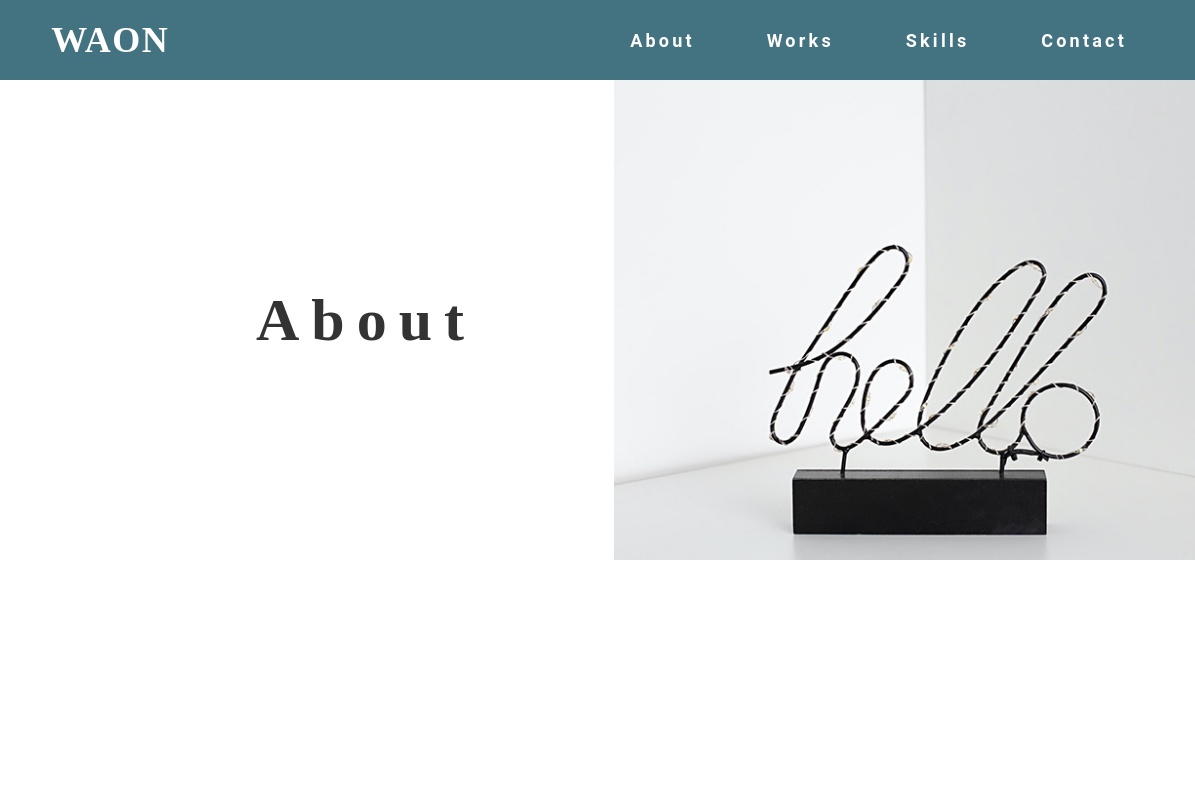
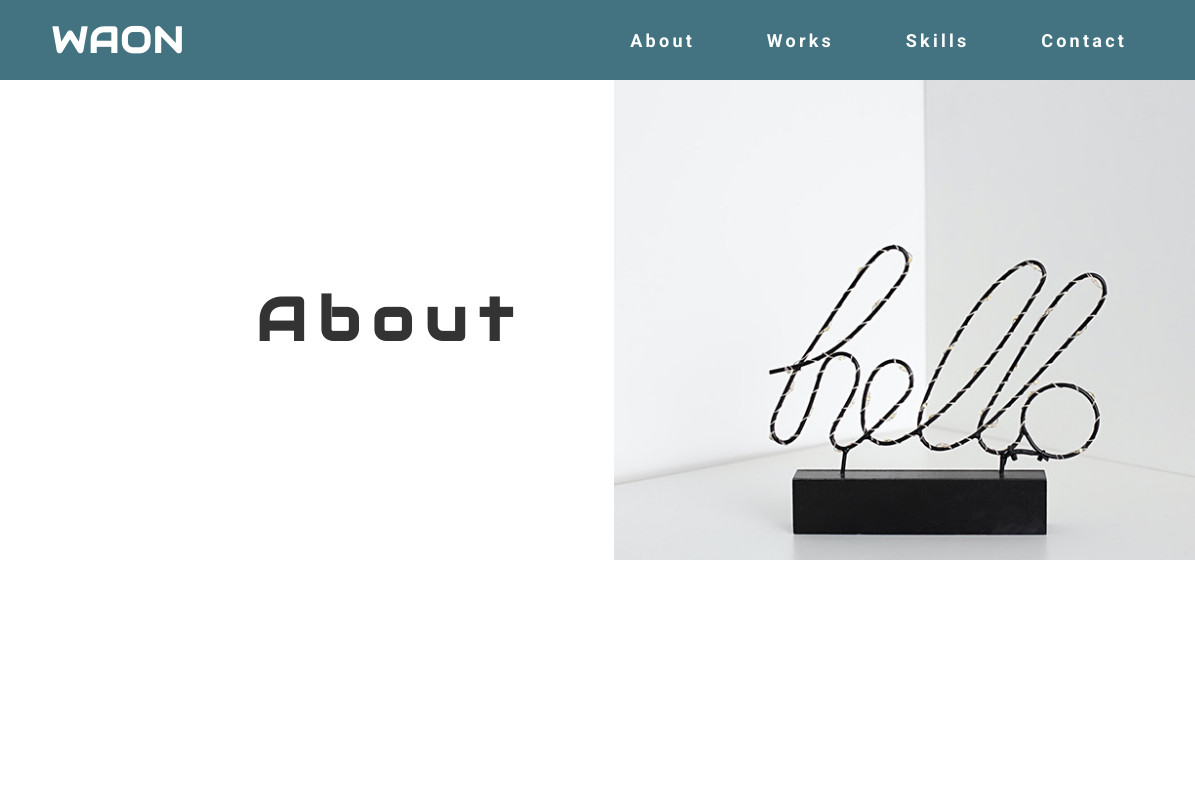
Before and after one commit to ringorirappa/KF_Portfolio, a plain HTML site: page About/about.html in a window 1280 px wide. Shown: the top 800 px of the page, 0-1195 px from the left. Drawn offline with nearby package versions, Linux system fonts and the light colour scheme.

Commit message:
<head> Google Fontsのlink変更

```diff
--- a/About/about.html
+++ b/About/about.html
@@ -17,7 +17,7 @@
     <!--//OGPここまで-->
     <!-- Google Fonts -->
     <link rel="preconnect" href="https://fonts.gstatic.com">
-    <link href="https://fonts.googleapis.com/css2?family=Noto+Sans+JP:wght@100;300;400;500;700;900&display=swap" rel="stylesheet">
+    <link href="https://fonts.googleapis.com/css2?family=Audiowide&family=Roboto:wght@300;400;700&display=swap" rel="stylesheet">
     <!-- style sheet -->
     <link rel="stylesheet" href="../common/css/modern-css-reset.css" />
     <link rel="stylesheet" href="./css/about.css" />
```
Also changed, not shown: Skills/skills.html (+1 -1 lines), Work/work_COFFIT.html (+1 -1 lines), Work/work_PF.html (+1 -1 lines), Work/work_cresta.html (+1 -1 lines), Work/work_macanai.html (+1 -1 lines), Work/work_worcraft.html (+1 -1 lines), Works/works.html (+1 -1 lines), index.html (+1 -1 lines).
